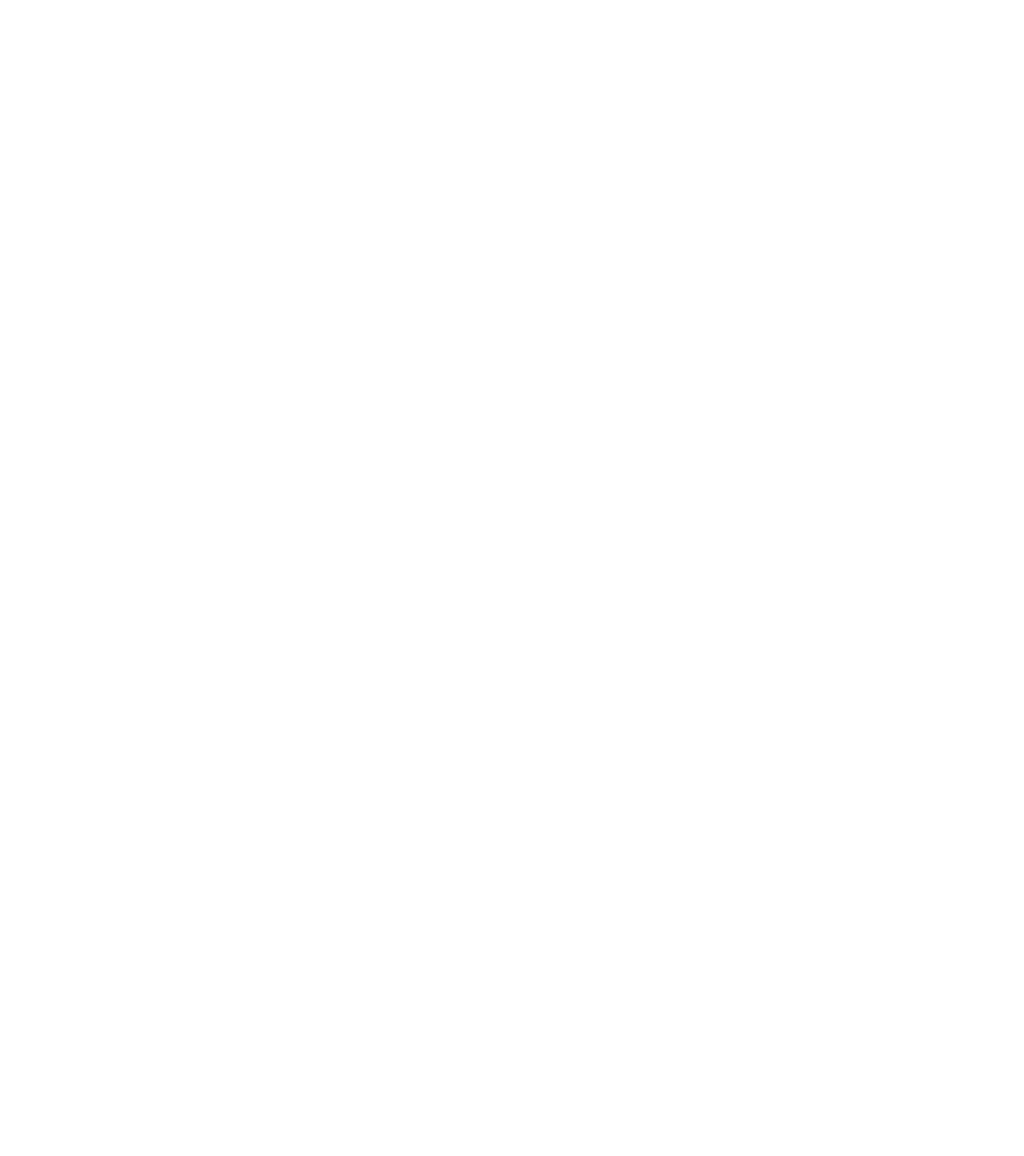
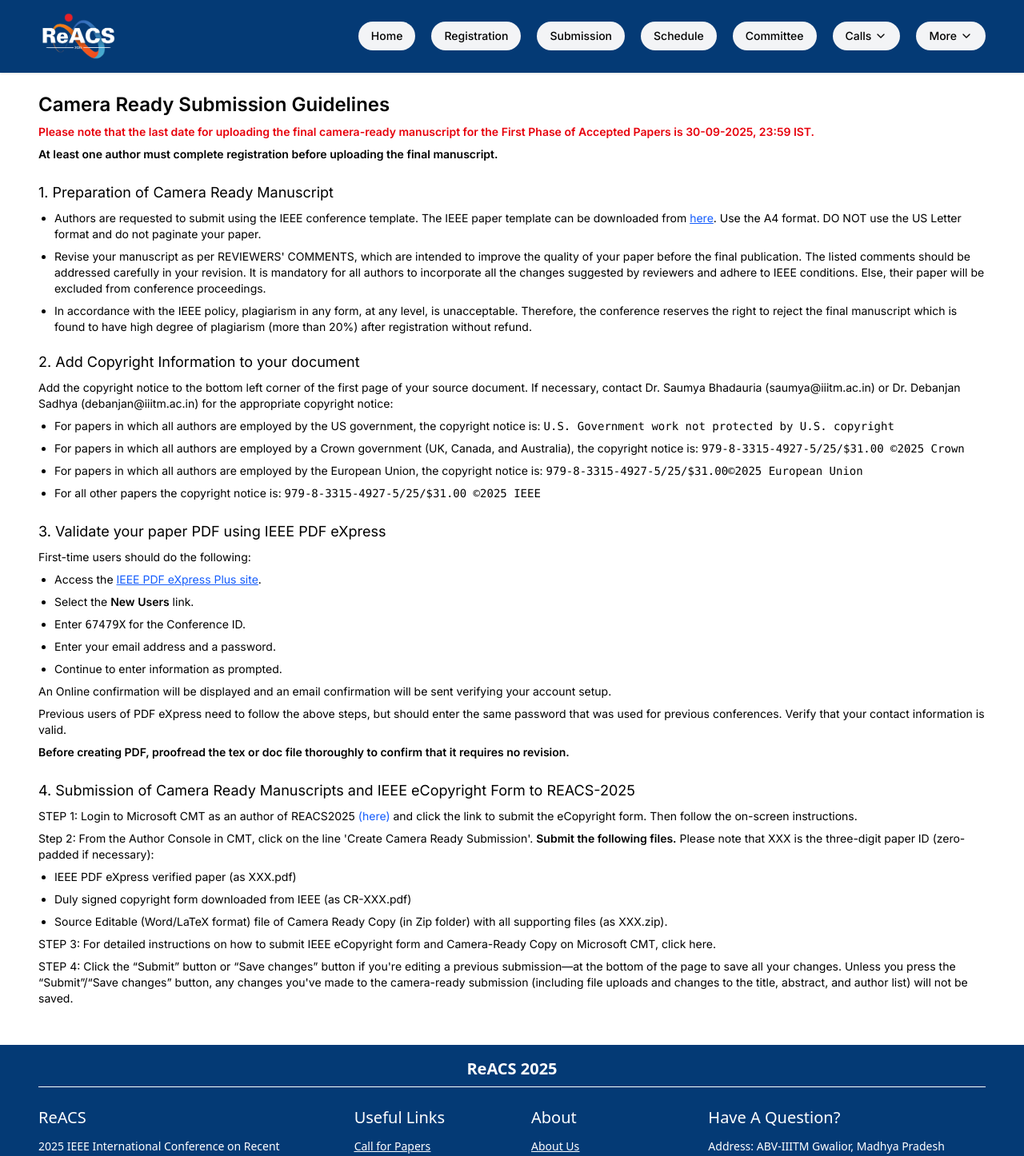
Before and after one commit to dewani12/ReACS_2025, a React (Vite) app in the folder frontend/: page /crs in a window 1280 px wide. Before the commit this address had no page. Shown: the top 1446 px of the page at 80% size. Before the commit the page ends 800 px from the top, so only its background shows below. Built offline with nearby package versions, Linux system fonts and the light colour scheme.

Commit message:
update: add Camera Ready Submission page and link in Navbar

```diff
--- a/frontend/src/App.jsx
+++ b/frontend/src/App.jsx
@@ -8,6 +8,7 @@
 import Committee from "./pages/Committee"
 import About from "./pages/About"
 import ScrollToTop from "./components/ScrollToTop"
+import CRS from "./pages/CRS"
 function App() {
   return (
     <BrowserRouter>
@@ -20,6 +21,7 @@
         <Route path="/cfp" element={<CFP />} />
         <Route path="/committee" element={<Committee />} />
         <Route path="/about" element={<About />} />
+        <Route path="/crs" element={<CRS />} />
       </Routes>
     </BrowserRouter>
   )
--- a/frontend/src/components/MainSection.jsx
+++ b/frontend/src/components/MainSection.jsx
@@ -43,7 +43,7 @@
         // {text:"First Phase Paper Submission Link",
         // url: "https://cmt3.research.microsoft.com/User/Login?ReturnUrl=%2FReACS2025%2F",
         // style: ""},
-        {text:"Final Extended Paper Submission Deadline 06 June 2025"},
+        // {text:"Final Extended Paper Submission Deadline 06 June 2025"},
 
         {text:"Second Phase Paper Submission Starts on 07 June 2025"},
         // {text:"Call for Papers Brochure", url: "https://reacs2025.s3.ap-south-1.amazonaws.com/CFP_Brochure.pdf"}
--- a/frontend/src/components/Navbar.jsx
+++ b/frontend/src/components/Navbar.jsx
@@ -28,6 +28,7 @@
   ];
 
   const dropdownItems = [
+    { name: "Camera Ready Submission", path: "/crs" },
     { name: "About", path: "/about" },
   ];
 
--- a/frontend/src/pages/CRS.jsx
+++ b/frontend/src/pages/CRS.jsx
@@ -1,10 +1,115 @@
-import React from 'react'
+import { Footer, Navbar } from '../components'
 
 function CRS() {
   return (
-    <div>
+    <>
+      <Navbar />
+      <div className="inter py-4 px-4 md:px-12 sm:py-4 md:py-6 max-w-[1280px] mx-auto">
+        <div className='pb-6'>
+          <div className='text-2xl font-semibold'>Camera Ready Submission Guidelines</div>
+          <div className='text-sm text-red-600 font-semibold mt-2'>Please note that the last date for uploading the final camera-ready manuscript for the
+            First Phase of Accepted Papers is 30-09-2025, 23:59 IST.</div>
+          <div className='text-sm font-semibold mt-2'>At least one author must complete registration before uploading the final manuscript.</div>
+        </div>
+        <div className='pb-5'>
+          <div className='text-lg'>1. Preparation of Camera Ready Manuscript</div>
+          <ul className="list-disc ml-5 mt-2 space-y-2 text-sm">
+            <li>
+              Authors are requested to submit using the IEEE conference template. The IEEE paper template can be downloaded from <a href="https://www.ieee.org/conferences/publishing/templates" className="text-blue-600 underline">here</a>. Use the A4 format. DO NOT use the US Letter format and do not paginate your paper.
+            </li>
+            <li>
+              Revise your manuscript as per REVIEWERS&#39; COMMENTS, which are intended to improve the quality of your paper before the final publication. The listed comments should be addressed carefully in your revision. It is mandatory for all authors to incorporate all the changes suggested by reviewers and adhere to IEEE conditions. Else, their paper will be excluded from conference proceedings.
+            </li>
+            <li>
+              In accordance with the IEEE policy, plagiarism in any form, at any level, is unacceptable. Therefore, the conference reserves the right to reject the final manuscript which is found to have high degree of plagiarism (more than 20%) after registration without refund.
+            </li>
+          </ul>
+        </div>
+        <div className='pb-6'>
+          <div className='text-lg'>2. Add Copyright Information to your document</div>
+          <div className='text-sm mt-2'>
+            Add the copyright notice to the bottom left corner of the first page of your source document. If necessary,
+            contact Dr. Saumya Bhadauria (saumya@iiitm.ac.in) or Dr. Debanjan Sadhya (debanjan@iiitm.ac.in) for the
+            appropriate copyright notice:
+          </div>
+          <ul className="list-disc ml-5 mt-2 space-y-2 text-sm">
+            <li>
+              For papers in which all authors are employed by the US government, the copyright notice is: <span className="font-mono">U.S. Government work not protected by U.S. copyright</span>
+            </li>
+            <li>
+              For papers in which all authors are employed by a Crown government (UK, Canada, and Australia), the copyright notice is: <span className="font-mono">979-8-3315-4927-5/25/$31.00 ©2025 Crown</span>
+            </li>
+            <li>
+              For papers in which all authors are employed by the European Union, the copyright notice is: <span className="font-mono">979-8-3315-4927-5/25/$31.00©2025 European Union</span>
+            </li>
+            <li>
+              For all other papers the copyright notice is: <span className="font-mono">979-8-3315-4927-5/25/$31.00 ©2025 IEEE</span>
+            </li>
+          </ul>
+        </div>
 
-    </div>
+        <div className='pb-6'>
+          <div className='text-lg'>3. Validate your paper PDF using IEEE PDF eXpress</div>
+          <div className='text-sm mt-2'>
+            First-time users should do the following:
+          </div>
+          <ul className="list-disc ml-5 mt-2 space-y-2 text-sm">
+            <li>
+              Access the <a href="https://ieee-pdf-express.org/" className="text-blue-600 underline" target="_blank" rel="noopener noreferrer">IEEE PDF eXpress Plus site</a>.
+            </li>
+            <li>
+              Select the <span className="font-semibold">New Users</span> link.
+            </li>
+            <li>
+              Enter <span className="font-mono">67479X</span> for the Conference ID.
+            </li>
+            <li>
+              Enter your email address and a password.
+            </li>
+            <li>
+              Continue to enter information as prompted.
+            </li>
+          </ul>
+          <div className='mt-2 text-sm'>
+            An Online confirmation will be displayed and an email confirmation will be sent verifying your account setup.
+          </div>
+          <div className='mt-2 text-sm'>
+            Previous users of PDF eXpress need to follow the above steps, but should enter the same password that was
+            used for previous conferences. Verify that your contact information is valid.
+          </div>
+          <div className='mt-2 text-sm font-semibold'>
+            Before creating PDF, proofread the tex or doc file thoroughly to confirm that it requires no revision.
+          </div>
+        </div>
+
+        <div className='pb-6'>
+          <div className='text-lg'>4. Submission of Camera Ready Manuscripts and IEEE eCopyright Form to REACS-2025</div>
+          <div className='text-sm mt-2'>
+            STEP 1: Login to Microsoft CMT as an author of REACS2025 <a href="https://cmt3.research.microsoft.com/User/Login?ReturnUrl=%2FReACS2025%2F" className='text-blue-600'>(here)</a> and click the link to submit the eCopyright form. Then follow the on-screen instructions.
+          </div>
+          <div className='text-sm mt-2'>
+            Step 2: From the Author Console in CMT, click on the line 'Create Camera Ready Submission'. <span className='font-semibold'>Submit the following files.</span> Please note that XXX is the three-digit paper ID (zero-padded if necessary):
+          </div>
+          <ul className='list-disc ml-5 mt-2 space-y-2 text-sm'>
+            <li>IEEE PDF eXpress verified paper (as XXX.pdf)</li>
+            <li>Duly signed copyright form downloaded from IEEE (as CR-XXX.pdf)</li>
+            <li>Source Editable (Word/LaTeX format) file of Camera Ready Copy (in Zip folder) with all supporting files
+              (as XXX.zip).</li>
+          </ul>
+          <div className='mt-2 text-sm'>
+            STEP 3: For detailed instructions on how to submit IEEE eCopyright form and Camera-Ready Copy on
+            Microsoft CMT, click here.
+          </div>
+          <div className='mt-2 text-sm'>
+            STEP 4: Click the “Submit” button or “Save changes” button if you&#39;re editing a previous submission—at the
+            bottom of the page to save all your changes. Unless you press the “Submit”/“Save changes” button, any
+            changes you&#39;ve made to the camera-ready submission (including file uploads and changes to the title,
+            abstract, and author list) will not be saved.
+          </div>
+        </div>
+      </div>
+      <Footer />
+    </>
   )
 }
 
```
